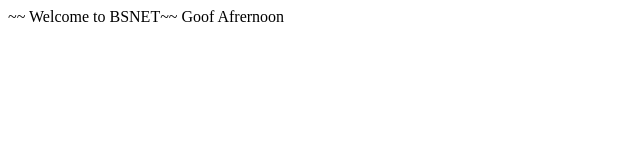
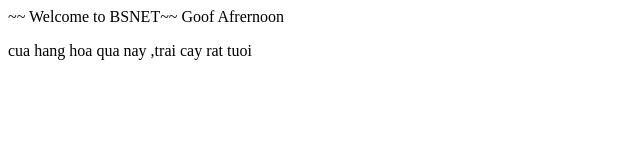
Before and after one commit to gaingheohoa/mygithub, a plain HTML site: page index.html in a window 1280 px wide. Shown: the whole page, without its empty margins (0-640 px from the left). Drawn offline with Linux system fonts and the light colour scheme.

Commit message:
第五個GIT

```diff
--- a/index.html
+++ b/index.html
@@ -1,3 +1,4 @@
+
 <html>
   <head>
     <title> BSNET </title>
@@ -5,5 +6,8 @@
   <body>
     ~~ Welcome to BSNET~~
     Goof Afrernoon
+<p>
+cua hang hoa qua nay ,trai cay rat tuoi
+</P>
   </body>
 </html>
```
